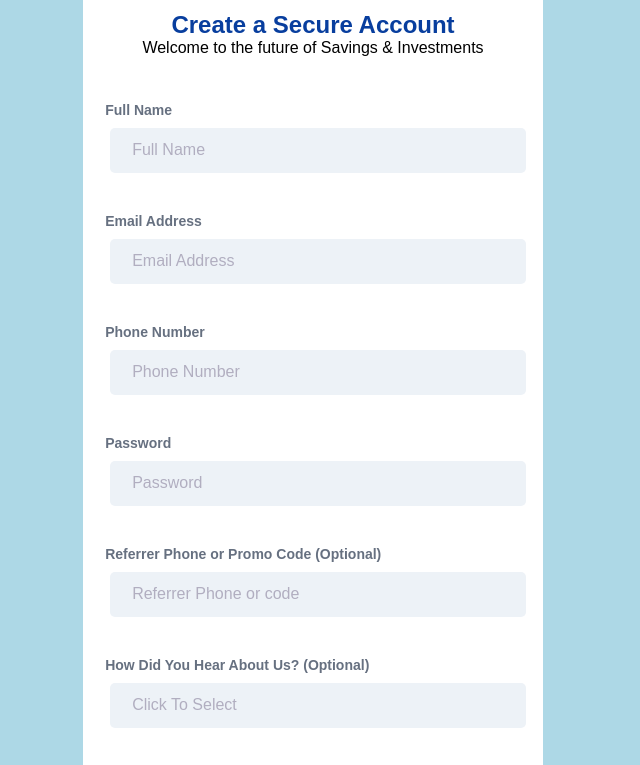
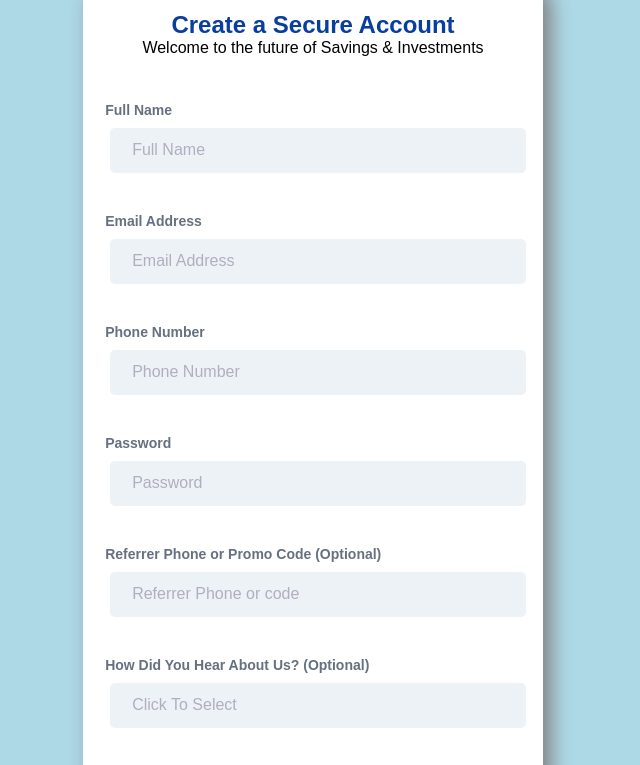
Before and after one commit to i-Mhyke/HTML-TASK-2, a plain HTML site: page index.html in a window 1280 px wide. Shown: the part 148-913 px from the top of the page, without its empty margins (327-967 px from the left). Drawn offline with Linux system fonts and the light colour scheme; a web font is replaced by a local one.

Commit message:
Update style.css

```diff
--- a/style.css
+++ b/style.css
@@ -23,6 +23,7 @@ img {
 	border: 2px solid white;
 	border-radius: 20px 20px 20px 0px;
 	padding: 20px;
+	filter:drop-shadow(8px 8px 10px gray);
 }
 .formHeader{
 	margin: 10px;
```
